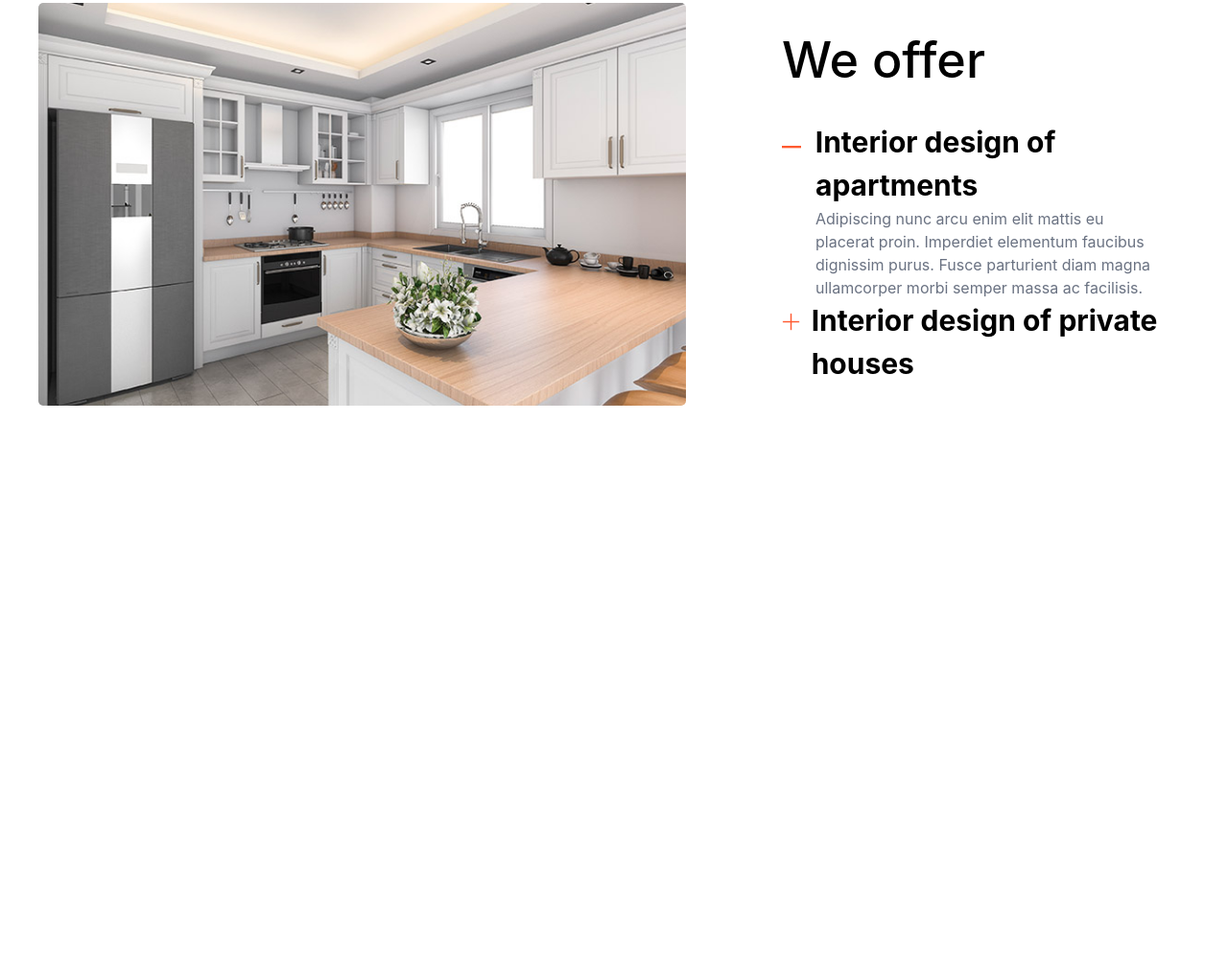
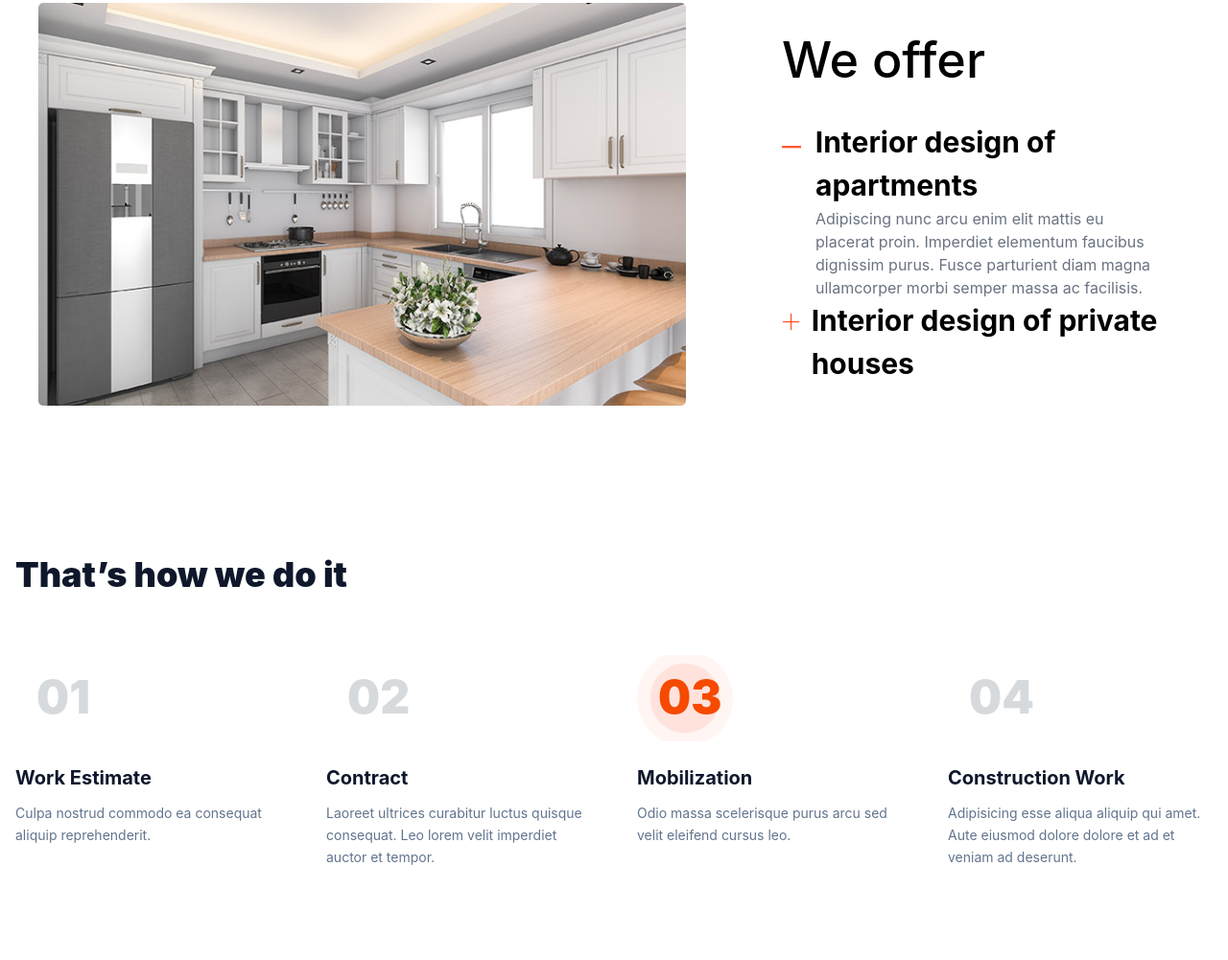
Before and after one commit to hursedhimmatov7-del/GIT10, a website: page src/page3.html in a window 1280 px wide. Shown: the part 757-1758 px from the top of the page at 96% size. Before the commit the page ends 1240 px from the top, so only its background shows below. Drawn offline with nearby package versions, Linux system fonts and the light colour scheme; files that its build step writes are made by us from their sources.

Commit message:
A.D add section2

```diff
--- a/src/page3.html
+++ b/src/page3.html
@@ -72,12 +72,67 @@
       <img class="w-[675px] h-[420px] rounded-[5px]" src="./page3/image (27).png" alt="">
       <div class="lg:w-[400px] w-[95%]">
          <p class="text-[52px] font-medium pl-[20px] lg:pl-0">We offer</p><br>
-         <p class="text-[30px] font-bold"><span class="text-[20px] text-[#FF5A30] pr-[10px]">— </span><span> Interior design of <br><span class="pl-[35px]"> apartments</span></span></p>
-         <p  class="text-gray-500 pl-[35px]">Adipiscing nunc arcu enim elit mattis eu placerat proin. Imperdiet elementum faucibus dignissim purus. Fusce
+         <p class="text-[30px] font-bold"><span class="text-[20px] text-[#FF5A30] pr-[10px]">— </span><span> Interior
+               design of <br><span class="pl-[35px]"> apartments</span></span></p>
+         <p class="text-gray-500 pl-[35px]">Adipiscing nunc arcu enim elit mattis eu placerat proin. Imperdiet elementum
+            faucibus dignissim purus. Fusce
             parturient diam magna ullamcorper morbi semper massa ac facilisis.</p>
-         <p class="text-[30px] font-bold flex items-baseline gap-3"><span class="text-[38px] text-[#FF5A30]"><img src="./page3/Plus.png" alt=""> </span><span>Interior design of private houses</span></p>
+         <p class="text-[30px] font-bold flex items-baseline gap-3"><span class="text-[38px] text-[#FF5A30]"><img
+                  src="./page3/Plus.png" alt=""> </span><span>Interior design of private houses</span></p>
       </div>
    </div>
+
+
+
+   <section class="bg-white py-16 md:py-24 max-w-[1300px] m-auto">
+      <div class="container mx-auto px-4">
+         <div class="text-left mb-16">
+            <h2 class="text-4xl font-black text-slate-900">That’s how we do it</h2>
+         </div>
+
+         <div class="relative">
+            <div class="grid grid-cols-1 md:grid-cols-2 lg:grid-cols-4 gap-12 relative">
+
+               <div class="text-center lg:text-left">
+                  <div
+                     class="inline-block lg:block w-[100px] h-[90px] pt-[20px] text-5xl font-black text-[#D7DADD] mb-6  bg-center bg-cover bg-no-repeat lg:pl-[22px]">
+                     01</div>
+                  <h4 class="text-xl font-bold text-slate-900 mb-3">Work Estimate</h4>
+                  <p class="text-slate-500 text-sm leading-relaxed">
+                     Culpa nostrud commodo ea consequat aliquip reprehenderit.
+                  </p>
+               </div>
+               <div class="text-center lg:text-left">
+                  <div
+                     class="inline-block lg:block w-[100px] h-[90px] pt-[20px] text-5xl font-black text-[#D7DADD] mb-6 bg-center bg-cover bg-no-repeat lg:pl-[22px]">
+                     02</div>
+                  <h4 class="text-xl font-bold text-slate-900 mb-3">Contract</h4>
+                  <p class="text-slate-500 text-sm leading-relaxed">
+                     Laoreet ultrices curabitur luctus quisque consequat. Leo lorem velit imperdiet auctor et tempor.
+                  </p>
+               </div>
+               <div class="text-center lg:text-left">
+                  <div
+                     class="inline-block lg:block w-[100px] h-[90px] pt-[20px] text-5xl font-black text-orange-600 mb-6 bg-[url('./page3/bg-circles.png')] bg-center bg-cover bg-no-repeat lg:pl-[22px]">
+                     03</div>
+                  <h4 class="text-xl font-bold text-slate-900 mb-3">Mobilization </h4>
+                  <p class="text-slate-500 text-sm leading-relaxed">
+                    Odio massa scelerisque purus arcu sed velit eleifend cursus leo.
+                  </p>
+               </div>
+               <div class="text-center lg:text-left">
+                  <div
+                     class="inline-block lg:block w-[100px] h-[90px] pt-[20px] text-5xl font-black text-[#D7DADD] mb-6 bg-center bg-cover bg-no-repeat lg:pl-[22px]">
+                     04</div>
+                  <h4 class="text-xl font-bold text-slate-900 mb-3">Construction Work</h4>
+                  <p class="text-slate-500 text-sm leading-relaxed">
+                     Adipisicing esse aliqua aliquip qui amet. Aute eiusmod dolore dolore et ad et veniam ad deserunt.
+                  </p>
+               </div>
+            </div>
+         </div>
+      </div>
+   </section>
 </body>
 
 </html>
```
Also changed, not shown: src/page3/bg-circles.png (added).
